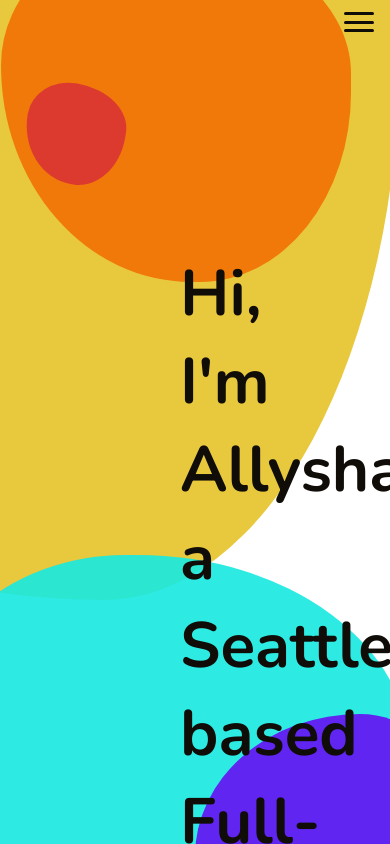
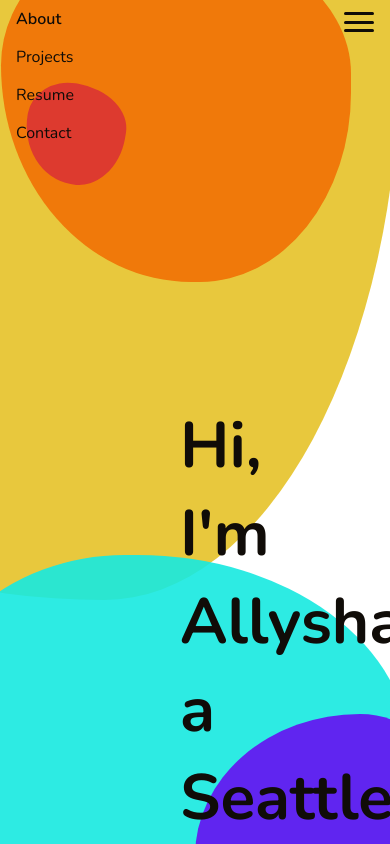
Before and after one commit to ajovich/updatedPortfolio, a plain HTML site: page index.html in a window 390 px wide. Both pictures are taken after a click on the link 359 px from the left and 22 px from the top of the page. Shown: the top 844 px of the page. Drawn offline with nearby package versions, Linux system fonts and the light colour scheme.

Commit message:
updated js for hamburger menu, updated styling for navbar

```diff
--- a/assets/css/style.css
+++ b/assets/css/style.css
@@ -78,7 +78,7 @@
     }
 
     .navigation-links ul li {
-      text-align: center;
+      text-align: left;
     }
 
     .navigation-links li a {
@@ -103,7 +103,7 @@
     width: 400px;
     height: 400px;
     left: 150px;
-    top: -100px;
+    top: -80px;
     background: #1A8FE3;
     opacity: 0.8;
     animation: wave 8s ease-in-out infinite;
--- /dev/null
+++ b/assets/js/script.js
@@ -0,0 +1,7 @@
+const toggleButton = document.getElementsByClassName('toggle-button')[0]
+
+const navigationLinks = document.getElementsByClassName('navigation-links')[0]
+
+toggleButton.addEventListener('click', () => {
+    navigationLinks.classList.toggle('active')
+})
--- a/index.html
+++ b/index.html
@@ -46,6 +46,7 @@
         </div>
     </div>
 
+<script src="/assets/js/script.js"></script>
 
 </body>
 </html>
```
